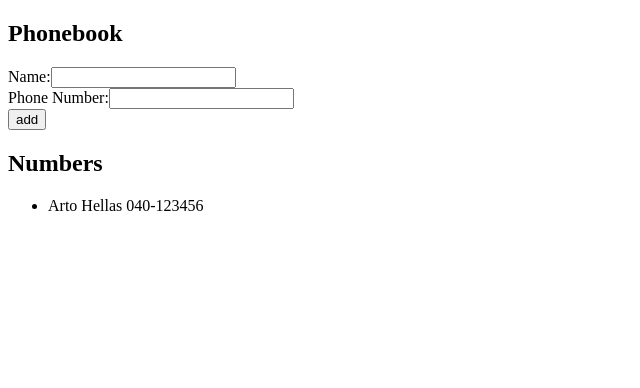
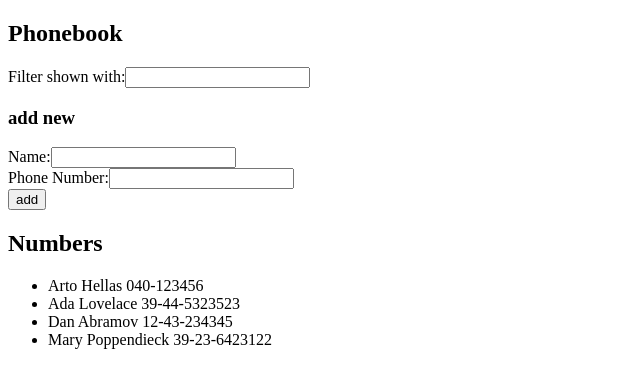
Before and after one commit to mihaelsouza/fullstack_open, a React (Create React App) app in the folder part2/phonebook/: page / in a window 1280 px wide. Shown: the top 388 px of the page, without its empty margins (0-640 px from the left). Built offline with nearby package versions, Linux system fonts and the light colour scheme.

Commit message:
feat: solution to part 2.9 implemented

```diff
--- a/part2/phonebook/src/App.js
+++ b/part2/phonebook/src/App.js
@@ -3,14 +3,33 @@
 const App = () => {
   const [newPerson, setNewPerson] = useState('');
   const [newNumber, setNewNumber] = useState('');
+  const [filter, setFilter] = useState('');
+
   const [persons, setPersons] = useState([
-    {name: 'Arto Hellas', number: '040-123456'},
+    { name: 'Arto Hellas', number: '040-123456' },
+    { name: 'Ada Lovelace', number: '39-44-5323523' },
+    { name: 'Dan Abramov', number: '12-43-234345' },
+    { name: 'Mary Poppendieck', number: '39-23-6423122' },
   ]);
+  const [peopleToShow, setPeopleToShow] = useState(persons);
 
   const checkName = (newName, nameList) => {
     const nameInList = nameList.filter((name) => name.name === newName);
     return nameInList.length ? true : false;
-  }
+  };
+
+  const handleFilter = (event) => {
+    const value = event.target.value;
+    setFilter(value);
+
+    if (value !== '') {
+      const people = persons.filter((person) =>
+        person.name.toLowerCase().includes(value.toLowerCase())
+      );
+
+      setPeopleToShow(people);
+    } else setPeopleToShow([...persons]);
+  };
 
   const handleChange = (event, setStateFunction) => {
     setStateFunction(event.target.value);
@@ -32,6 +51,11 @@
   return (
     <div>
       <h2>Phonebook</h2>
+      <div>
+        Filter shown with:
+        <input value={filter} onChange={handleFilter}/>
+      </div>
+      <h3>add new</h3>
       <form onSubmit={handleSubmit}>
         <div>
           Name:
@@ -46,7 +70,7 @@
       <h2>Numbers</h2>
       <ul>
         {
-          persons.map((person) => <li key={person.name}>{`${person.name} ${person.number}`}</li>)
+          peopleToShow.map((person) => <li key={person.name}>{`${person.name} ${person.number}`}</li>)
         }
       </ul>
     </div>
```
